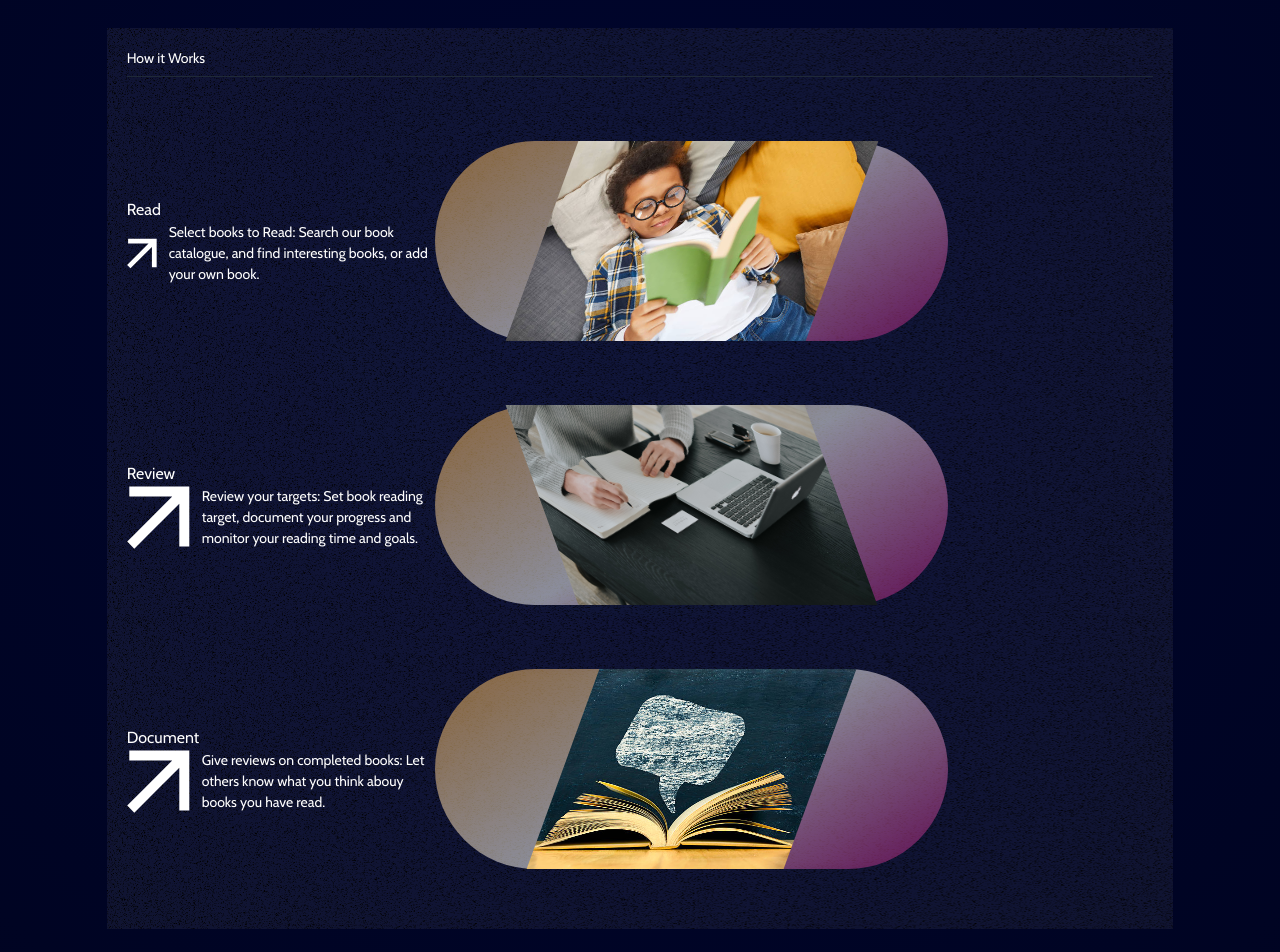
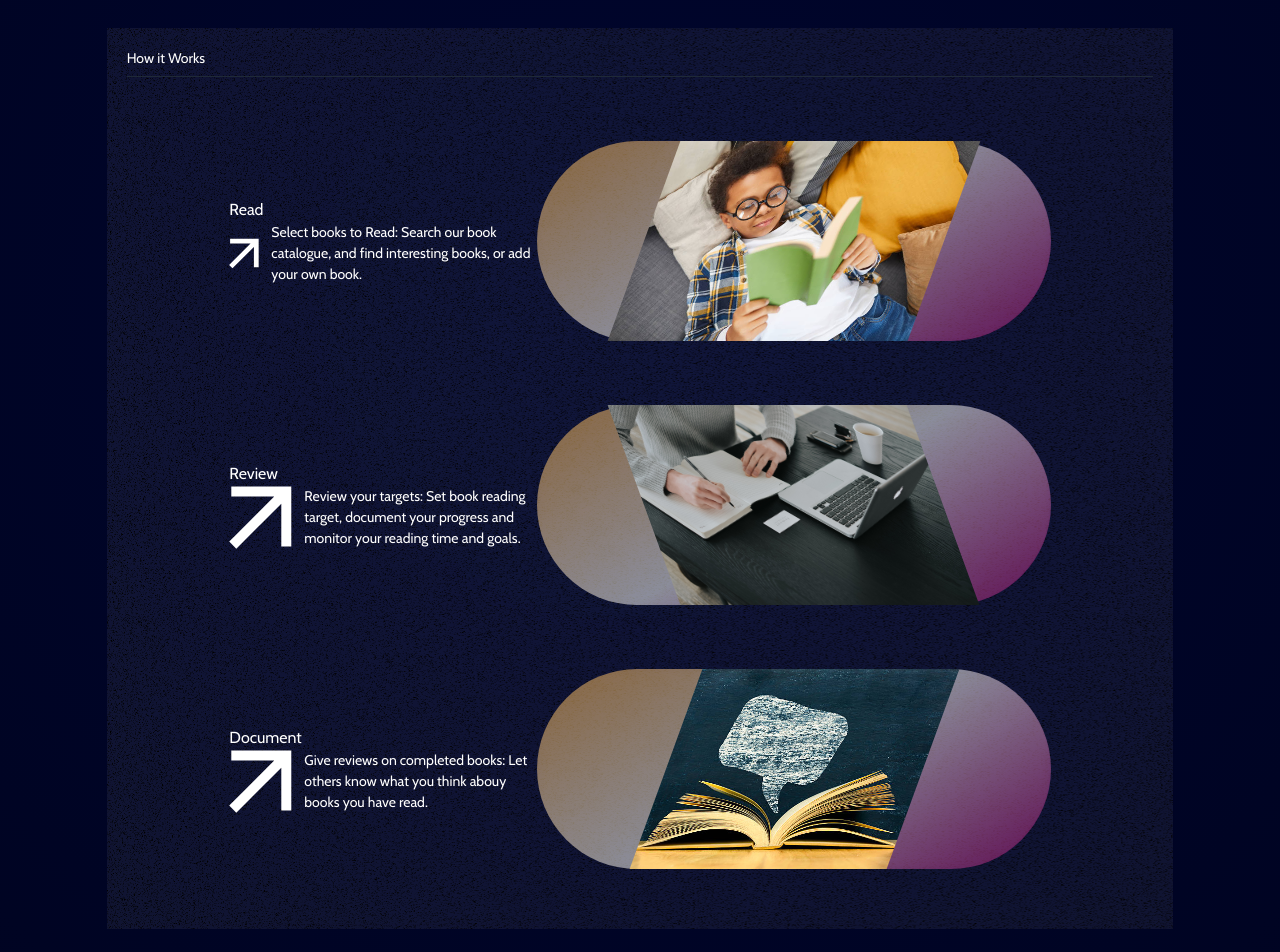
Before and after one commit to Ojochogwu866/you-read, a Vue app: page / in a window 1280 px wide. Shown: the part 1880-2832 px from the top of the page. Built offline with nearby package versions, Linux system fonts and the light colour scheme; no server answers.

Commit message:
refactor-7

```diff
--- a/src/views/Pages/GetInformed.vue
+++ b/src/views/Pages/GetInformed.vue
@@ -3,14 +3,14 @@
        backdrop-blur-sm bg-opacity-10">
     <div class="pp pb-10">
       <div class="h-auto">
-        <div class="w-full p-5">
+        <div class="w-full p-5 ">
         <h2
           class="text-sm  text-left font-normal pb-2 border-b-[1px] border-gray-800 text-white"
         >
           How it Works
         </h2>
         </div>
-        <div class=" flex text-white justify-start items-center mt-6 p-5">
+        <div class=" flex text-white justify-center w-full items-center mt-6 p-5">
             <div class=" h-[125px] w-[30%] text-left flex flex-col justify-center items-start left-0">
                 <h1>Read</h1>
                 <div class="flex gap-3">
@@ -23,7 +23,7 @@
     <img src="@/assets/Images/bookreader.jpg" class="w-full -skew-x-[20deg] h-full object-contain" alt=""/>
     </div>
         </div>
-        <div class=" flex text-white justify-start items-center mt-6 p-5">
+        <div class=" flex text-white justify-center w-full items-center mt-6 p-5">
             <div class=" h-[125px] w-[30%] text-left flex flex-col justify-center items-start left-0">
                 <h1>Review</h1>
                 <div class="flex gap-3">
@@ -36,7 +36,7 @@
     <img src="@/assets/Images/book2.jpg" class="w-full h-full skew-x-[20deg] object-contain" alt=""/>
     </div>
         </div>
-        <div class=" flex text-white justify-start items-center mt-6 p-5">
+        <div class=" flex text-white justify-center w-full items-center mt-6 p-5">
             <div class=" h-[125px] w-[30%] text-left flex flex-col justify-center items-start left-0">
                 <h1>Document</h1>
                 <div class="flex gap-3">
```
